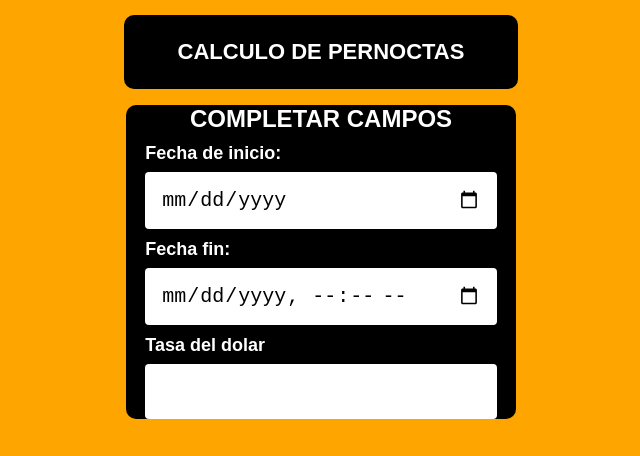
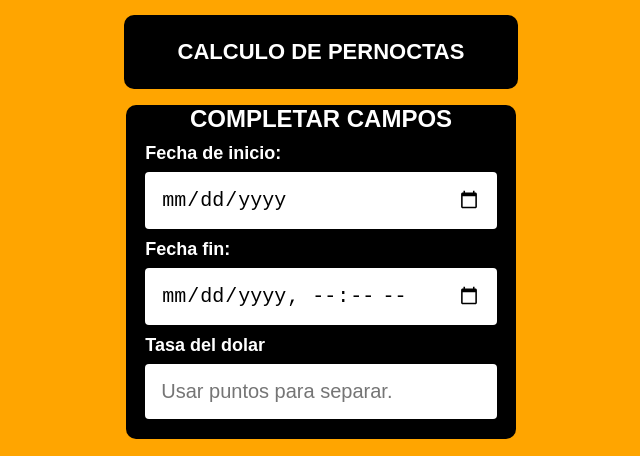
Before and after one commit to imsamuelsuarez/overnightCars, a plain HTML site: page index.html in a window 1280 px wide. Shown: the top 456 px of the page, without its empty margins (319-959 px from the left). Drawn offline with Linux system fonts and the light colour scheme.

Commit message:
Fix dollar value input

```diff
--- a/index.html
+++ b/index.html
@@ -21,9 +21,9 @@
                     <span>Fecha fin:</span>
                     <input type="datetime-local" id="endDate">
                 </label>
-                <label for="dollar">
+                <label for="dollar" id="dollarLabel" class="dollarLabel">
                     <span>Tasa del dolar</span>
-                    <input type="number" id="dollar">
+                    <input type="text" id="dollar" placeholder="Usar puntos para separar. ">
                 </label>
             </form>
                 <div class="result-input">
--- a/style.css
+++ b/style.css
@@ -94,6 +94,10 @@ h2
 
 }
 
+.dollarLabel
+{
+    margin-bottom: 20px;
+}
 .overTimeForm input
 {
     padding: 16px;
```
